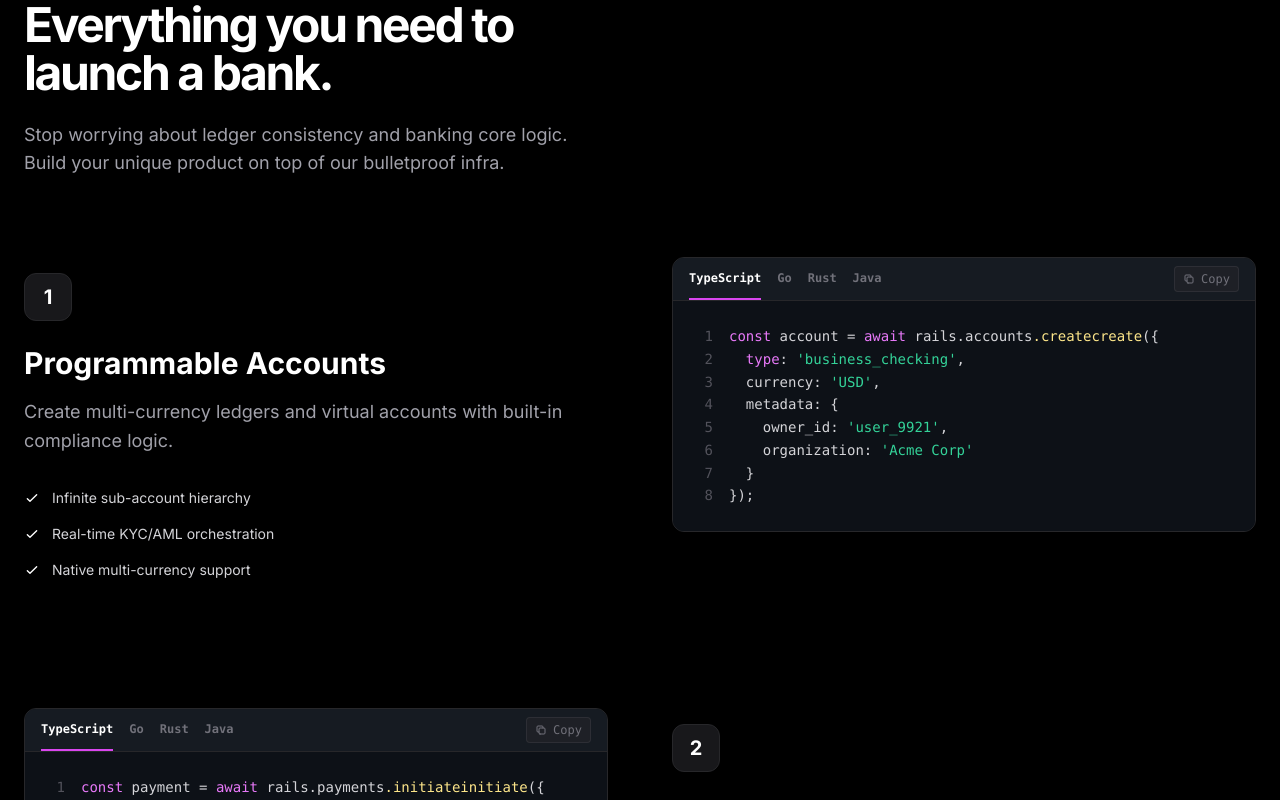
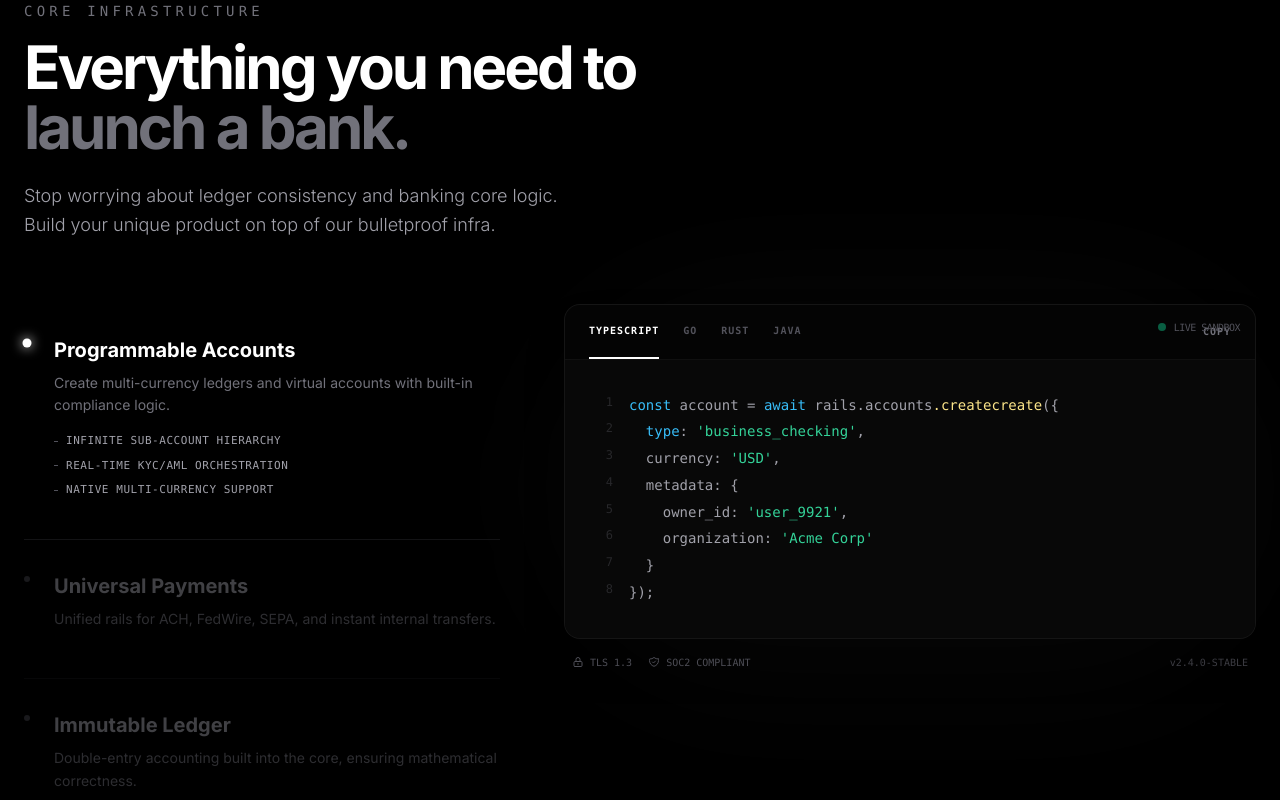
Before and after one commit to sibabale/rails-web, a React (Vite) app: page / in a window 1280 px wide. Shown: the part 1340-2140 px from the top of the page. Built offline with nearby package versions, Linux system fonts and the light colour scheme.

Commit message:
feat: Enhance feature section with interactive elements
Introduces interactive tabs for features, allowing users to select and view specific examples. Updates the `CodeBlock` component to improve syntax highlighting accuracy and introduce a new color for method calls.

```diff
--- a/components/CodeBlock.tsx
+++ b/components/CodeBlock.tsx
@@ -24,75 +24,55 @@ const CodeBlock: React.FC<CodeBlockProps> = ({ snippets }) => {
   };
 
   const highlight = (line: string) => {
-    // Regex for capturing various tokens
-    // 1. Strings: "..." or '...'
-    // 2. Comments: //...
-    // 3. Keywords: const, let, return, etc.
-    // 4. Method calls: .methodName(
-    // 5. Types/Classes: Starts with Uppercase (usually) or specific common types
-    // 6. Numbers: 100, 500000
-    // 7. Boolean/Null: true, false, null
     const tokens = line.split(/(".*?"|'.*?'|\/\/.*|\b(?:const|let|var|await|async|import|from|return|func|package|type|struct|pub|fn|mut|impl|use|public|class|new|static|void|interface|enum|if|else|err|for|range|vec|List|of)\b|\.\s*([a-zA-Z_]\w*)\s*(?=\()|\b([A-Z][a-zA-Z0-9_]*)\b|\b\d+\b|\b(?:true|false|null)\b)/g);
 
     return tokens.map((token, i) => {
       if (!token) return null;
 
-      // 1. Strings
       if (/^(".*?"|'.*?')$/.test(token)) {
         return <span key={i} className="text-emerald-400">{token}</span>;
       }
-      // 2. Comments
       if (/^\/\/.*$/.test(token)) {
         return <span key={i} className="text-zinc-600 italic">{token}</span>;
       }
-      // 3. Keywords
       if (/^(const|let|var|await|async|import|from|return|func|package|type|struct|pub|fn|mut|impl|use|public|class|new|static|void|interface|enum|if|else|err|for|range|vec|List|of)$/.test(token)) {
-        return <span key={i} className="text-fuchsia-400">{token}</span>;
+        return <span key={i} className="text-sky-400 font-medium">{token}</span>;
       }
-      // 4. Method/Function Calls (handled by capture group 2 in regex if preceded by dot)
-      // Note: the split logic above might put the method name in a later group.
-      // Let's refine the logic: if the previous token was a dot, or if it matches common method patterns.
       if (line.includes(`.${token}(`) || line.includes(`${token}(`)) {
-          if (!/^[A-Z]/.test(token)) { // Avoid highlighting constructors as regular methods
+          if (!/^[A-Z]/.test(token)) {
             return <span key={i} className="text-amber-200">{token}</span>;
           }
       }
-      // 5. Types/Classes
       if (/^([A-Z][a-zA-Z0-9_]*)$/.test(token)) {
-        return <span key={i} className="text-cyan-400">{token}</span>;
+        return <span key={i} className="text-white font-semibold">{token}</span>;
       }
-      // 6. Numbers
       if (/^\d+$/.test(token)) {
         return <span key={i} className="text-orange-400">{token}</span>;
       }
-      // 7. Boolean/Null
       if (/^(true|false|null)$/.test(token)) {
         return <span key={i} className="text-orange-300">{token}</span>;
       }
-
-      // Default (Symbols, operators, variable names)
-      // Highlight dots and brackets slightly differently for depth
       if (/^[.:(){}[\]]$/.test(token)) {
-          return <span key={i} className="text-zinc-400">{token}</span>;
+          return <span key={i} className="text-zinc-600">{token}</span>;
       }
 
-      return <span key={i} className="text-zinc-300">{token}</span>;
+      return <span key={i} className="text-zinc-400">{token}</span>;
     });
   };
 
   return (
-    <div className="relative group bg-[#0d1117] border border-zinc-800 rounded-xl overflow-hidden font-mono text-sm shadow-2xl">
+    <div className="relative group bg-[#080808] border border-white/5 rounded-2xl overflow-hidden font-mono text-sm shadow-2xl">
       {/* Tab Header */}
-      <div className="flex items-center justify-between px-4 bg-[#161b22] border-b border-zinc-800">
-        <div className="flex gap-4 overflow-x-auto no-scrollbar">
+      <div className="flex items-center justify-between px-6 bg-black/40 border-b border-white/5 backdrop-blur-sm">
+        <div className="flex gap-6 overflow-x-auto no-scrollbar">
           {languages.map((lang) => (
             <button
               key={lang.id}
               onClick={() => setSelectedLang(lang.id as keyof CodeSnippets)}
-              className={`py-3 text-xs font-semibold border-b-2 transition-all whitespace-nowrap ${
+              className={`py-4 text-[10px] font-bold uppercase tracking-widest transition-all whitespace-nowrap border-b-2 ${
                 selectedLang === lang.id
-                  ? 'border-fuchsia-500 text-white'
-                  : 'border-transparent text-zinc-500 hover:text-zinc-300'
+                  ? 'border-white text-white'
+                  : 'border-transparent text-zinc-600 hover:text-zinc-400'
               }`}
             >
               {lang.label}
@@ -101,32 +81,18 @@ const CodeBlock: React.FC<CodeBlockProps> = ({ snippets }) => {
         </div>
         <button
           onClick={handleCopy}
-          className="flex items-center gap-1.5 text-xs text-zinc-500 hover:text-zinc-300 transition-colors ml-4 bg-zinc-800/50 px-2 py-1 rounded border border-zinc-700/50"
+          className="flex items-center gap-1.5 text-[10px] font-bold uppercase tracking-widest text-zinc-500 hover:text-white transition-colors"
         >
-          {copied ? (
-            <>
-              <svg className="w-3 h-3 text-green-400" fill="none" viewBox="0 0 24 24" stroke="currentColor">
-                <path strokeLinecap="round" strokeLinejoin="round" strokeWidth={3} d="M5 13l4 4L19 7" />
-              </svg>
-              <span>Copied</span>
-            </>
-          ) : (
-            <>
-              <svg className="w-3 h-3" fill="none" viewBox="0 0 24 24" stroke="currentColor">
-                <path strokeLinecap="round" strokeLinejoin="round" strokeWidth={2} d="M8 16H6a2 2 0 01-2-2V6a2 2 0 012-2h8a2 2 0 012 2v2m-6 12h8a2 2 0 002-2v-8a2 2 0 00-2-2h-8a2 2 0 00-2 2v8a2 2 0 002 2z" />
-              </svg>
-              <span>Copy</span>
-            </>
-          )}
+          {copied ? 'Copied' : 'Copy'}
         </button>
       </div>
 
       <div className="relative">
-        <pre className="p-6 overflow-x-auto text-zinc-300 min-h-[160px] scrollbar-thin scrollbar-thumb-zinc-800 bg-[#0d1117]">
+        <pre className="p-8 overflow-x-auto text-zinc-300 min-h-[220px] scrollbar-thin scrollbar-thumb-zinc-800 bg-[#080808]">
           <code className="block leading-relaxed">
             {snippets[selectedLang].split('\n').map((line, i) => (
-              <div key={i} className="flex group/line hover:bg-zinc-800/20 transition-colors">
-                <span className="w-8 select-none text-zinc-600 text-right pr-4 font-normal">{i + 1}</span>
+              <div key={i} className="flex group/line py-0.5">
+                <span className="w-8 select-none text-zinc-800 text-right pr-4 font-normal text-xs">{i + 1}</span>
                 <span className="flex-1 whitespace-pre">{highlight(line)}</span>
               </div>
             ))}
--- a/components/Features.tsx
+++ b/components/Features.tsx
@@ -1,52 +1,121 @@
 
-import React from 'react';
+import React, { useState } from 'react';
 import { FEATURES } from '../constants';
 import CodeBlock from './CodeBlock';
 
 const Features: React.FC = () => {
+  const [activeFeatureId, setActiveFeatureId] = useState(FEATURES[0].id);
+
+  const activeFeature = FEATURES.find(f => f.id === activeFeatureId) || FEATURES[0];
+
   return (
-    <section id="infrastructure" className="py-24 bg-black">
+    <section id="infrastructure" className="py-24 bg-black relative">
       <div className="max-w-7xl mx-auto px-6">
-        <div className="mb-20">
-          <h2 className="text-3xl md:text-5xl font-bold tracking-tighter mb-6">
-            Everything you need to<br />launch a bank.
-          </h2>
-          <p className="text-zinc-400 max-w-xl text-lg">
+        <div className="mb-16">
+          <h2 className="text-sm font-mono text-zinc-500 uppercase tracking-[0.3em] mb-4">Core Infrastructure</h2>
+          <h3 className="text-4xl md:text-6xl font-bold tracking-tighter mb-6">
+            Everything you need to<br /><span className="text-zinc-500">launch a bank.</span>
+          </h3>
+          <p className="text-zinc-400 max-w-xl text-lg font-light leading-relaxed">
             Stop worrying about ledger consistency and banking core logic.
             Build your unique product on top of our bulletproof infra.
           </p>
         </div>
 
-        <div className="space-y-32">
-          {FEATURES.map((feature, index) => (
-            <div
+        <div className="grid grid-cols-1 lg:grid-cols-12 gap-16 items-start">
+          {/* Feature Navigation List */}
+          <div className="lg:col-span-5 space-y-0">
+            {FEATURES.map((feature) => (
+              <button
                 key={feature.id}
-              className={`flex flex-col lg:flex-row items-start gap-16 ${index % 2 !== 0 ? 'lg:flex-row-reverse' : ''}`}
+                onClick={() => setActiveFeatureId(feature.id)}
+                className={`group relative text-left w-full py-8 border-b border-zinc-800/50 transition-all duration-300 ${
+                  activeFeatureId === feature.id
+                    ? 'opacity-100'
+                    : 'opacity-40 hover:opacity-100'
+                }`}
               >
-              <div className="flex-1 lg:pt-4">
-                <div className="w-12 h-12 rounded-xl bg-zinc-900 border border-zinc-800 flex items-center justify-center mb-6">
-                  <span className="text-xl font-bold">{index + 1}</span>
-                </div>
-                <h3 className="text-2xl md:text-3xl font-bold mb-4">{feature.title}</h3>
-                <p className="text-zinc-400 text-lg leading-relaxed mb-8">
+                <div className="flex items-start gap-6">
+                  <div className={`mt-1 flex-shrink-0 w-1.5 h-1.5 rounded-full transition-all duration-500 ${
+                    activeFeatureId === feature.id ? 'bg-white scale-150 shadow-[0_0_8px_white]' : 'bg-zinc-700'
+                  }`}></div>
+                  <div>
+                    <h4 className={`text-xl font-bold mb-2 transition-colors ${
+                      activeFeatureId === feature.id ? 'text-white' : 'text-zinc-400'
+                    }`}>
+                      {feature.title}
+                    </h4>
+                    <p className="text-sm text-zinc-500 line-clamp-2 mb-4 leading-relaxed">
                       {feature.description}
                     </p>
-                <ul className="space-y-4">
+
+                    {/* Inline bullets for the active item to give it more weight */}
+                    <div className={`overflow-hidden transition-all duration-500 ease-in-out ${
+                      activeFeatureId === feature.id ? 'max-h-40 opacity-100' : 'max-h-0 opacity-0'
+                    }`}>
+                      <ul className="space-y-2 pb-2">
                         {feature.bullets.map((bullet) => (
-                    <li key={bullet} className="flex items-center gap-3 text-sm text-zinc-300">
-                      <svg className="w-4 h-4 text-white shrink-0" fill="none" viewBox="0 0 24 24" stroke="currentColor">
-                        <path strokeLinecap="round" strokeLinejoin="round" strokeWidth={2} d="M5 13l4 4L19 7" />
-                      </svg>
+                          <li key={bullet} className="flex items-center gap-2 text-[11px] font-mono text-zinc-400 uppercase tracking-wider">
+                            <span className="w-1 h-px bg-zinc-600"></span>
                             {bullet}
                           </li>
                         ))}
                       </ul>
                     </div>
-              <div className="flex-1 w-full lg:sticky lg:top-24">
-                <CodeBlock snippets={feature.snippets} />
                   </div>
                 </div>
+              </button>
             ))}
+
+            <div className="pt-8">
+              <a
+                href="#beta"
+                className="inline-flex items-center gap-2 text-sm font-medium text-white hover:text-zinc-400 transition-colors group"
+              >
+                View full API reference
+                <svg className="w-4 h-4 transform group-hover:translate-x-1 transition-transform" fill="none" viewBox="0 0 24 24" stroke="currentColor">
+                  <path strokeLinecap="round" strokeLinejoin="round" strokeWidth={2} d="M17 8l4 4m0 0l-4 4m4-4H3" />
+                </svg>
+              </a>
+            </div>
+          </div>
+
+          {/* Code Showcase Terminal */}
+          <div className="lg:col-span-7 lg:sticky lg:top-24">
+            <div className="relative group">
+              {/* Background Glow */}
+              <div className="absolute -inset-4 bg-white/5 blur-3xl rounded-full opacity-50 group-hover:opacity-70 transition-opacity" />
+
+              <div className="relative">
+                <div className="absolute top-0 right-0 p-4 z-10 pointer-events-none">
+                  <div className="flex items-center gap-2">
+                    <span className="w-2 h-2 rounded-full bg-emerald-500/50 animate-pulse"></span>
+                    <span className="text-[10px] font-mono text-zinc-600 uppercase tracking-tighter">Live Sandbox</span>
+                  </div>
+                </div>
+                <CodeBlock snippets={activeFeature.snippets} />
+              </div>
+
+              {/* Terminal Footer Metadata */}
+              <div className="mt-4 flex items-center justify-between px-2">
+                <div className="text-[10px] font-mono text-zinc-600 uppercase flex gap-4">
+                  <span className="flex items-center gap-1.5">
+                    <svg className="w-3 h-3" fill="none" viewBox="0 0 24 24" stroke="currentColor">
+                      <path strokeLinecap="round" strokeLinejoin="round" strokeWidth={2} d="M12 15v2m-6 4h12a2 2 0 002-2v-6a2 2 0 00-2-2H6a2 2 0 00-2 2v6a2 2 0 002 2zm10-10V7a4 4 0 00-8 0v4h8z" />
+                    </svg>
+                    TLS 1.3
+                  </span>
+                  <span className="flex items-center gap-1.5">
+                    <svg className="w-3 h-3" fill="none" viewBox="0 0 24 24" stroke="currentColor">
+                      <path strokeLinecap="round" strokeLinejoin="round" strokeWidth={2} d="M9 12l2 2 4-4m5.618-4.016A11.955 11.955 0 0112 2.944a11.955 11.955 0 01-8.618 3.04A12.02 12.02 0 003 9c0 5.591 3.824 10.29 9 11.622 5.176-1.332 9-6.03 9-11.622 0-1.042-.133-2.052-.382-3.016z" />
+                    </svg>
+                    SOC2 Compliant
+                  </span>
+                </div>
+                <span className="text-[10px] font-mono text-zinc-700">v2.4.0-STABLE</span>
+              </div>
+            </div>
+          </div>
         </div>
       </div>
     </section>
```
Lines whose indentation alone changed are shown as unchanged.
